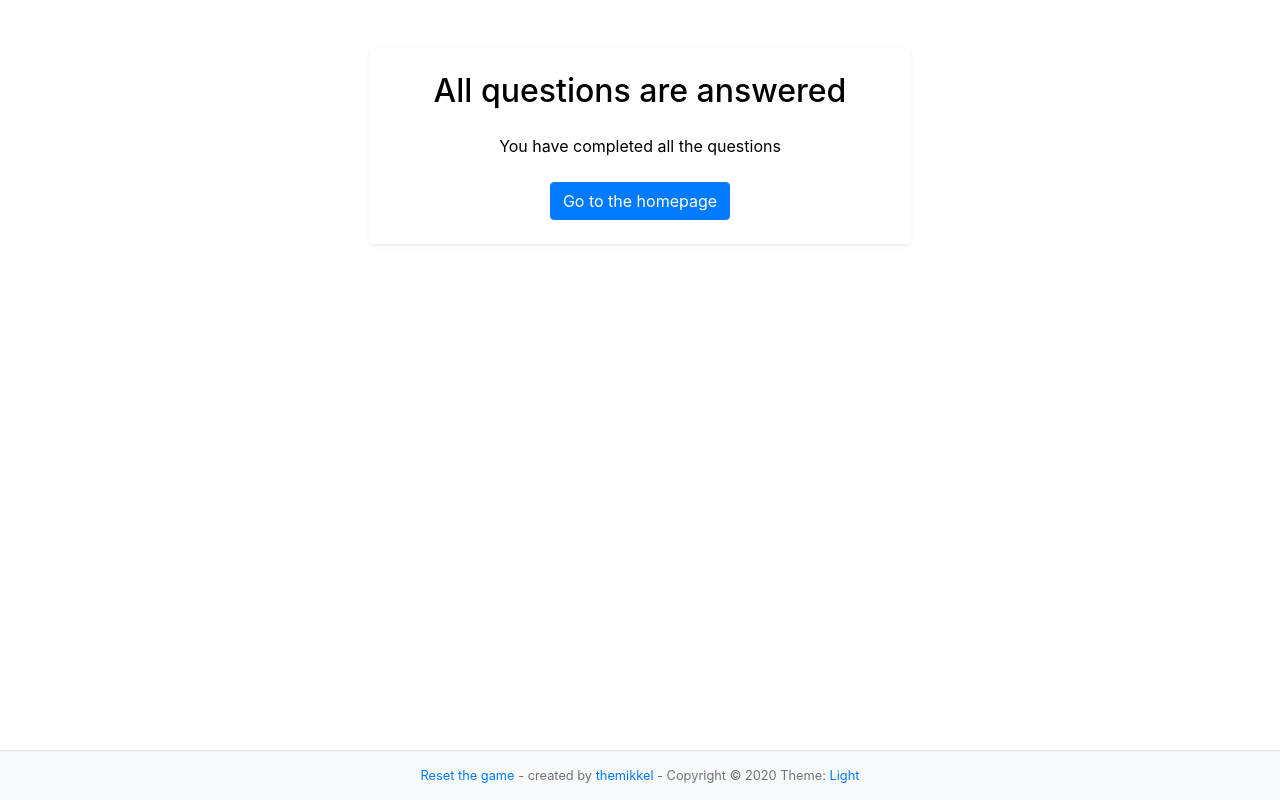
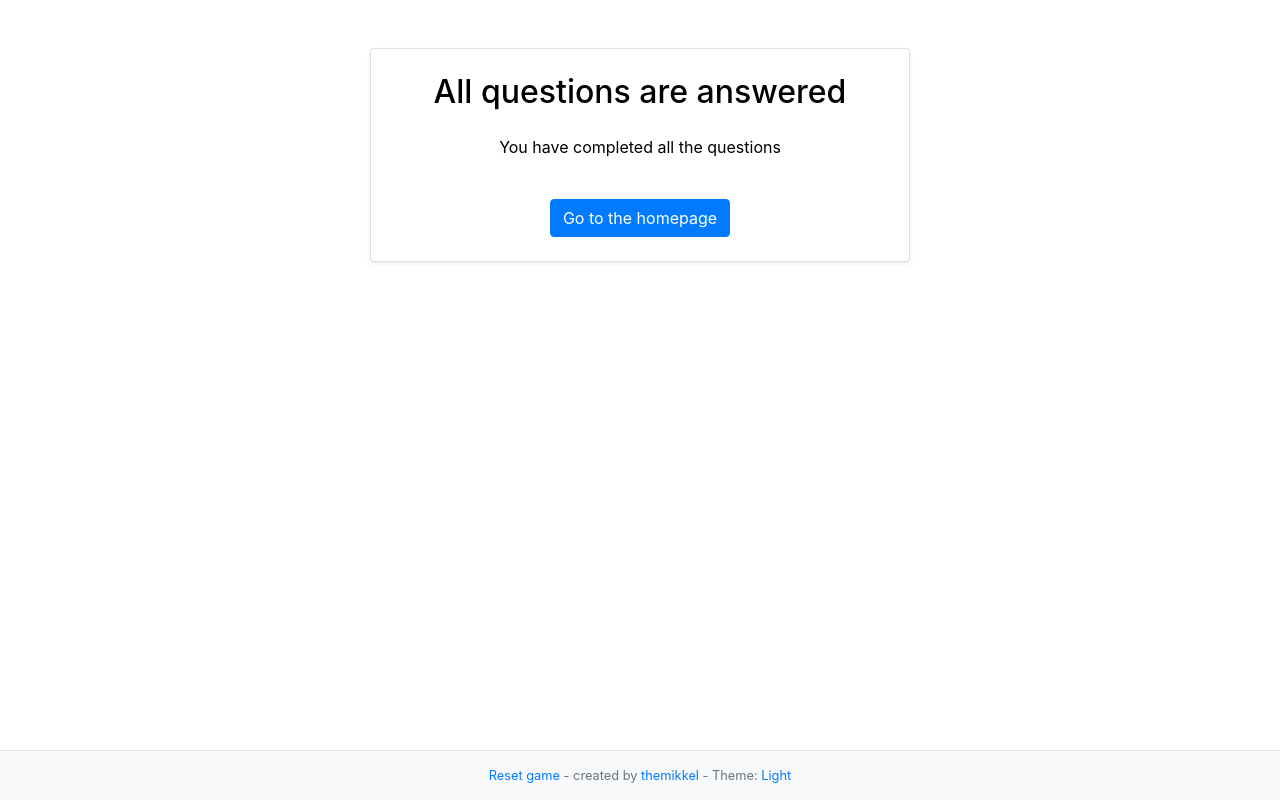
Before and after one commit to The0mikkel/flask-quiz, a Python web app: template templates/done.html in a window 1280 px wide. Run offline with Jinja, Linux system fonts and the light colour scheme; the template is opened without the code that fills it: most values are stand-ins (such as "Sample title", 1, 10 or a date in 2020); some libraries are stand-ins or nearby versions.

Commit message:
Update styling

```diff
--- a/templates/complete.html
+++ b/templates/complete.html
@@ -7,7 +7,7 @@
 {% block content %}
 <div class="row justify-content-center">
   <div class="col-md-6">
-    <div class="bg-white p-4 rounded shadow-sm">
+    <div class="card p-4 rounded shadow-sm">
       <h2 class="text-center mb-4">Question completed</h2>
       <p class="text-center">You have completed the question</p>
       <p class="text-center font-weight-bold">
--- a/templates/done.html
+++ b/templates/done.html
@@ -7,7 +7,7 @@
 {% block content %}
 <div class="row justify-content-center">
   <div class="col-md-6">
-    <div class="bg-white p-4 rounded shadow-sm">
+    <div class="card p-4 rounded shadow-sm">
       <h2 class="text-center mb-4">All questions are answered</h2>
       <p class="text-center">You have completed all the questions</p>
       <div class="text-center mt-4">
--- a/templates/layout.html
+++ b/templates/layout.html
@@ -65,14 +65,15 @@
 		{% endblock %}
 	</div>
 	<footer id="footer" class="mb-0 text-muted border-top text-center bg-dark">
+
+		<!-- Pretty toggle, with the current theme displayed -->
+
 		<p class="small text-secondary">
-			<a class="text-decoration-none" href="/reset">Reset the game</a> - created by <a
-				class="text-decoration-none" href="https://themikkel.dk">themikkel</a> - Copyright &copy; {{
-			now.year }}
-
-			<!-- Pretty toggle, with the current theme displayed -->
+			<a class="text-decoration-none" href="/reset">Reset game</a> - created by <a class="text-decoration-none"
+				href="https://themikkel.dk">themikkel</a> -
 			<span>Theme: <span id="theme-toggle" onclick="toggleTheme()" style="cursor: pointer;">Light</span></span>
 		</p>
+
 	</footer>
 
 	<style>
```
Also changed, not shown: templates/quiz_select.html (+8 -3 lines).
